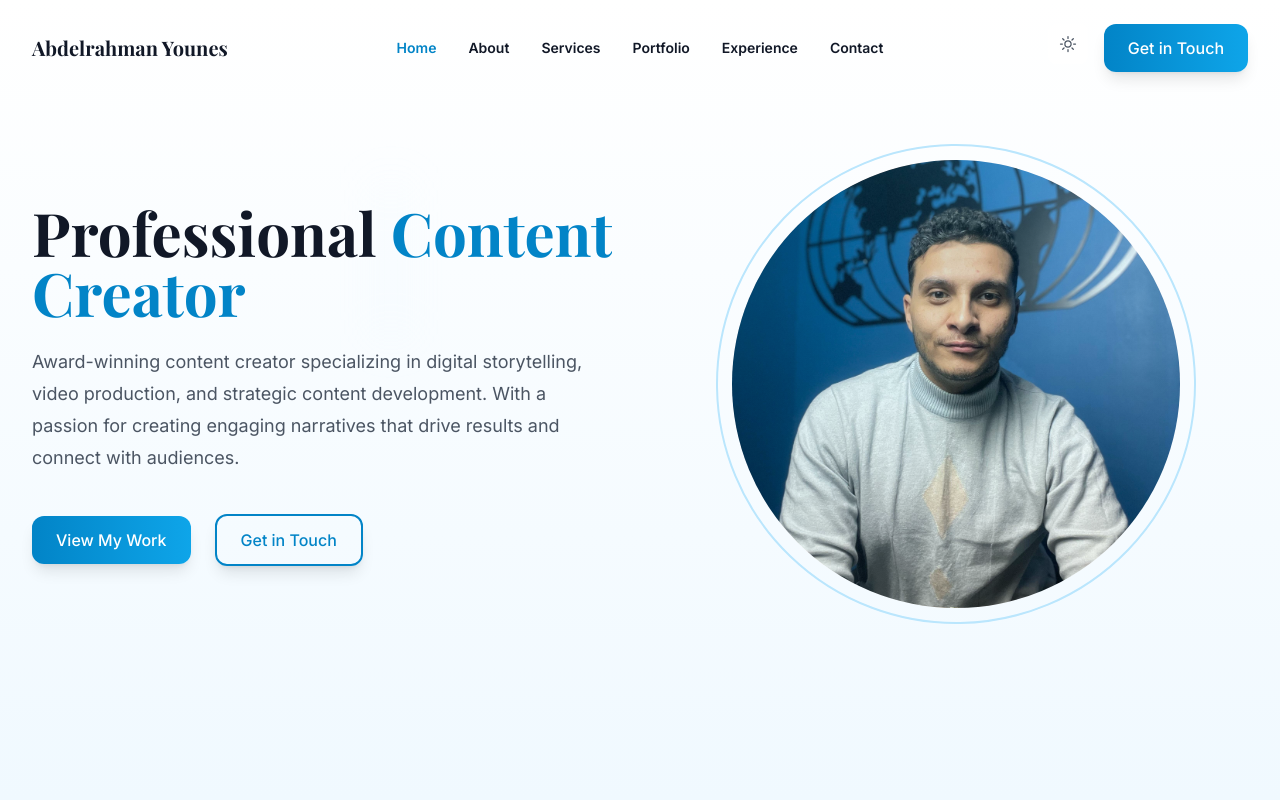
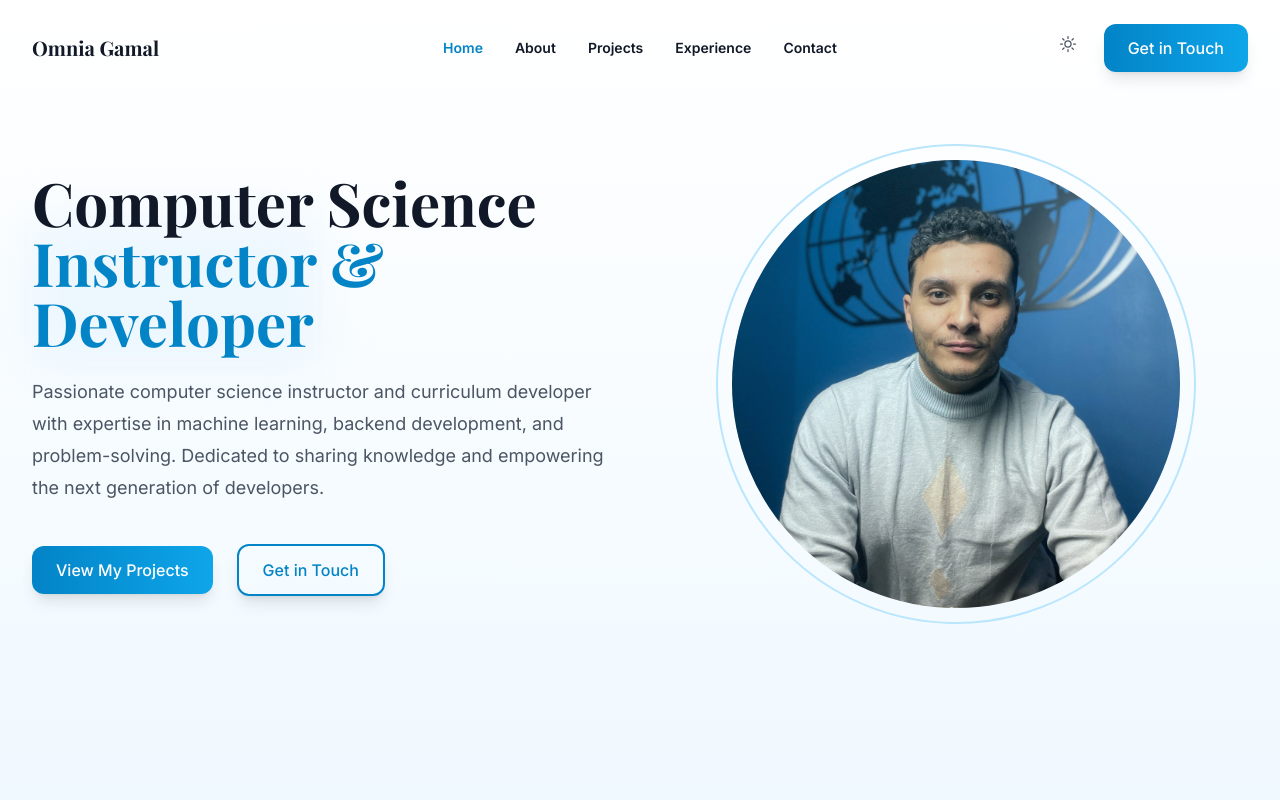
Before and after one commit to YoussefAbdelmaksod1/Abdelrahman-s_portfolio, a Next.js app: page / in a window 1280 px wide. Shown: the top 800 px of the page. Built offline with nearby package versions, Linux system fonts and the light colour scheme; a web font is replaced by a local one.

Commit message:
Update contact information and animations

```diff
--- a/src/app/contact/page.tsx
+++ b/src/app/contact/page.tsx
@@ -3,6 +3,7 @@ import {
   EnvelopeIcon,
   PhoneIcon,
   MapPinIcon,
+  LinkIcon,
 } from '@heroicons/react/24/outline'
 
 const contactMethods = [
@@ -10,19 +11,20 @@ const contactMethods = [
     name: 'Email',
     description: 'Send me an email anytime',
     icon: EnvelopeIcon,
-    contact: 'contact@abdelrahmanyounes.com',
+    contact: 'abdelrahmany99@gmail.com',
   },
   {
     name: 'Phone',
-    description: 'Mon-Fri from 9am to 6pm',
+    description: 'Available for calls',
     icon: PhoneIcon,
-    contact: '+1 (555) 123-4567',
+    contact: '+20 01210233451',
   },
   {
-    name: 'Office',
-    description: 'Come say hello',
-    icon: MapPinIcon,
-    contact: '123 Content Creator St, Digital City, DC 12345',
+    name: 'LinkedIn',
+    description: 'Connect with me',
+    icon: LinkIcon,
+    contact: 'linkedin.com/in/abdelrahman-younes',
+    href: 'https://www.linkedin.com/in/abdelrahman-younes-?utm_source=share&utm_campaign=share_via&utm_content=profile&utm_medium=ios_app',
   },
 ]
 
@@ -70,7 +72,19 @@ export default function ContactPage() {
                           {method.name}
                         </dt>{' '}
                         <dd className="inline">
-                          {method.description} - {method.contact}
+                          {method.description} - {' '}
+                          {method.href ? (
+                            <a
+                              href={method.href}
+                              target="_blank"
+                              rel="noopener noreferrer"
+                              className="text-primary-600 dark:text-primary-400 hover:underline"
+                            >
+                              {method.contact}
+                            </a>
+                          ) : (
+                            method.contact
+                          )}
                         </dd>
                       </div>
                     ))}
--- a/src/app/layout.tsx
+++ b/src/app/layout.tsx
@@ -16,9 +16,9 @@ const playfairDisplay = Playfair_Display({
 })
 
 export const metadata: Metadata = {
-  title: 'Abdelrahman Younes',
-  description: 'Portfolio website showcasing the work and expertise of Abdelrahman Younes, a professional content creator specializing in creative storytelling and digital media.',
-  keywords: ['content creator', 'digital media', 'portfolio', 'creative professional', 'Abdelrahman Younes'],
+  title: 'Omnia Gamal | Computer Science Instructor & Developer',
+  description: 'Portfolio website showcasing the work and expertise of Omnia Gamal, a Computer Science Instructor and Programmer specializing in teaching, machine learning, and backend development.',
+  keywords: ['computer science instructor', 'programmer', 'machine learning', 'backend development', 'coding instructor', 'portfolio', 'Omnia Gamal'],
   icons: [
     {
       rel: 'icon',
--- a/src/app/page.tsx
+++ b/src/app/page.tsx
@@ -83,7 +83,7 @@ export default function HomePage() {
     <>
       <Navigation />
       <main className="flex-grow">
-        {/* Hero Section with 3D Effect and Image */}
+        {/* Hero Section */}
         <section className="relative min-h-screen overflow-hidden section-gradient pt-32 lg:pt-40">
           <div className="container relative z-10">
             <div className="grid items-center gap-12 lg:grid-cols-2">
@@ -99,10 +99,10 @@ export default function HomePage() {
                   animate={{ opacity: 1, y: 0 }}
                   transition={{ delay: 0.2 }}
                 >
-                  Professional{' '}
+                  Computer Science{' '}
                   <span className="relative">
                     <span className="relative z-10 bg-gradient-to-r from-primary-600 via-primary-600 to-primary-600 bg-clip-text text-transparent font-bold">
-                      Content Creator
+                      Instructor & Developer
                     </span>
                     <motion.span
                       className="absolute -inset-1 -z-10 block rounded-lg bg-primary-100/50 blur-xl"
@@ -118,7 +118,7 @@ export default function HomePage() {
                   animate={{ opacity: 1 }}
                   transition={{ delay: 0.4 }}
                 >
-                  Award-winning content creator specializing in digital storytelling, video production, and strategic content development. With a passion for creating engaging narratives that drive results and connect with audiences.
+                  Passionate computer science instructor and curriculum developer with expertise in machine learning, backend development, and problem-solving. Dedicated to sharing knowledge and empowering the next generation of developers.
                 </motion.p>
                 <motion.div
                   className="mt-10 flex items-center justify-center gap-x-6 lg:justify-start"
@@ -126,23 +126,11 @@ export default function HomePage() {
                   animate={{ opacity: 1, y: 0 }}
                   transition={{ delay: 0.6 }}
                 >
-                  <Link href="/portfolio" className="btn-primary group relative overflow-hidden">
-                    <span className="relative z-10">View My Work</span>
-                    <motion.span
-                      className="absolute inset-0 -z-10 bg-primary-700"
-                      initial={{ x: '-100%' }}
-                      whileHover={{ x: 0 }}
-                      transition={{ type: 'tween' }}
-                    />
+                  <Link href="/portfolio" className="btn-primary">
+                    View My Projects
                   </Link>
-                  <Link href="/contact" className="btn-outline group relative overflow-hidden">
-                    <span className="relative z-10">Get in Touch</span>
-                    <motion.span
-                      className="absolute inset-0 -z-10 bg-primary-50"
-                      initial={{ x: '-100%' }}
-                      whileHover={{ x: 0 }}
-                      transition={{ type: 'tween' }}
-                    />
+                  <Link href="/contact" className="btn-outline">
+                    Get in Touch
                   </Link>
                 </motion.div>
               </motion.div>
@@ -168,7 +156,7 @@ export default function HomePage() {
                   />
                   <Image
                     src="/images/profile.jpg"
-                    alt="Abdelrahman Younes"
+                    alt="Omnia Gamal"
                     fill
                     className="object-cover"
                     priority
@@ -366,8 +354,8 @@ export default function HomePage() {
           </div>
         </section>
 
-        {/* Skills & Expertise Section */}
-        <section className="relative section-gradient py-24 sm:py-32">
+        {/* Skills Section */}
+        <section className="relative section-alt py-24 sm:py-32">
           <div className="container">
             <motion.div
               className="mx-auto max-w-2xl text-center"
@@ -375,82 +363,58 @@ export default function HomePage() {
               whileInView={{ opacity: 1, y: 0 }}
               viewport={{ once: true }}
             >
-              <motion.div
-                className="mx-auto mb-6 flex h-16 w-16 items-center justify-center rounded-full bg-primary-100"
-                whileHover={{ scale: 1.1, rotate: 90 }}
-                transition={{ type: "spring", stiffness: 200 }}
-              >
-                <BriefcaseIcon className="h-8 w-8 text-primary-600" />
-              </motion.div>
               <h2 className="heading-2">Skills & Expertise</h2>
               <p className="mt-4 text-lg leading-8 text-gray-600">
-                Mastering the tools and techniques that drive modern digital content creation
+                Specialized in teaching, machine learning, and software development
               </p>
             </motion.div>
 
             <div className="mt-16 grid gap-8 sm:grid-cols-2 lg:grid-cols-3">
               {[
                 {
-                  category: "Content Creation",
-                  skills: ["Video Production", "Photography", "Graphic Design", "Copywriting"],
-                  icon: VideoCameraIcon,
-                  gradient: "from-blue-500 to-cyan-500"
+                  title: "Computer Science Education",
+                  description: "Experienced instructor with a passion for teaching programming and computer science concepts to students of all levels.",
+                  icon: AcademicCapIcon,
                 },
                 {
-                  category: "Digital Marketing",
-                  skills: ["Social Media", "SEO", "Email Marketing", "Analytics"],
-                  icon: MegaphoneIcon,
-                  gradient: "from-purple-500 to-pink-500"
+                  title: "Machine Learning",
+                  description: "Expertise in machine learning algorithms, data preprocessing, and model development for real-world applications.",
+                  icon: SparklesIcon,
                 },
                 {
-                  category: "Technical Skills",
-                  skills: ["Adobe Creative Suite", "Final Cut Pro", "WordPress", "HTML/CSS"],
+                  title: "Backend Development",
+                  description: "Proficient in building robust backend systems using Node.js, PHP, and various databases.",
                   icon: CommandLineIcon,
-                  gradient: "from-orange-500 to-red-500"
                 },
-              ].map((category, index) => (
+              ].map((feature, index) => (
                 <motion.div
-                  key={category.category}
-                  className="group relative isolate flex cursor-pointer flex-col overflow-hidden rounded-2xl bg-white dark:bg-gray-800 shadow-lg"
+                  key={feature.title}
+                  className="group relative bg-white dark:bg-gray-800 rounded-2xl p-8 shadow-lg ring-1 ring-gray-200/50 dark:ring-gray-700/50 transition-all duration-300 hover:shadow-xl hover:-translate-y-1"
                   initial={{ opacity: 0, y: 20 }}
                   whileInView={{ opacity: 1, y: 0 }}
                   viewport={{ once: true }}
                   transition={{ delay: index * 0.2 }}
-                  whileHover={{
-                    y: -5,
-                    transition: { duration: 0.2 }
-                  }}
                 >
-                  <div className={`absolute -inset-0.5 bg-gradient-to-r ${category.gradient} rounded-2xl blur opacity-25 group-hover:opacity-100 transition duration-1000 group-hover:duration-200`} />
-                  <div className="relative p-8">
-                    <div className="flex items-center gap-4">
-                      <motion.div
-                        className={`flex h-12 w-12 items-center justify-center rounded-lg bg-gradient-to-br ${category.gradient}`}
-                      >
-                        <category.icon className="h-6 w-6 text-white" />
-                      </motion.div>
-                      <h3 className="text-xl font-semibold text-gray-900 dark:text-white">{category.category}</h3>
-                    </div>
-                    <div className="mt-4 flex flex-wrap gap-2">
-                      {category.skills.map((skill) => (
-                        <motion.span
-                          key={skill}
-                          className="inline-flex items-center rounded-full bg-gray-100 dark:bg-gray-700 px-3 py-1 text-sm font-medium text-gray-800 dark:text-gray-200 hover:bg-gray-200 dark:hover:bg-gray-600 transition-colors duration-300"
-                          whileHover={{ scale: 1.05 }}
-                        >
-                          {skill}
-                        </motion.span>
-                      ))}
-                    </div>
+                  <div className="absolute inset-0 rounded-2xl bg-gradient-to-r from-primary-100/0 to-primary-100/0 opacity-0 transition-opacity duration-300 group-hover:opacity-100" />
+                  <div className="flex items-center gap-4">
+                    <motion.div
+                      className="flex h-12 w-12 items-center justify-center rounded-lg bg-primary-100 dark:bg-gray-700 text-primary-600 dark:text-primary-400"
+                    >
+                      <feature.icon className="h-6 w-6" />
+                    </motion.div>
+                    <h3 className="text-xl font-semibold text-gray-900 dark:text-white">{feature.title}</h3>
                   </div>
+                  <p className="mt-4 text-body">
+                    {feature.description}
+                  </p>
                 </motion.div>
               ))}
             </div>
           </div>
         </section>
 
-        {/* Featured Work Section */}
-        <section className="relative section-light py-24 sm:py-32">
+        {/* Featured Projects */}
+        <section className="section-light py-24 sm:py-32">
           <div className="container">
             <motion.div
               className="mx-auto max-w-2xl text-center"
@@ -458,9 +422,9 @@ export default function HomePage() {
               whileInView={{ opacity: 1, y: 0 }}
               viewport={{ once: true }}
             >
-              <h2 className="heading-2">Featured Work</h2>
+              <h2 className="heading-2">Featured Projects</h2>
               <p className="mt-4 text-lg leading-8 text-gray-600 dark:text-gray-300">
-                A selection of my most impactful projects and collaborations.
+                A selection of my recent development and research projects
               </p>
             </motion.div>
             <motion.div
@@ -472,21 +436,21 @@ export default function HomePage() {
             >
               {[
                 {
-                  title: "Digital Content Strategy",
-                  description: "Developed and executed a comprehensive content strategy that increased client engagement by 200% across all digital platforms.",
-                  tags: ["Strategy", "Analytics", "Social Media"],
+                  title: "Water Quality Control System",
+                  description: "Digital system to automate water analysis process at drinking water treatment facilities using Node.js and MySQL.",
+                  tags: ["Node.js", "MySQL", "API", "Backend"],
                   gradient: "from-blue-500 to-cyan-500"
                 },
                 {
-                  title: "Video Production Campaign",
-                  description: "Created a series of high-impact promotional videos for a major brand launch, reaching over 1M views across platforms.",
-                  tags: ["Video", "Production", "Branding"],
+                  title: "Car Classification Models",
+                  description: "Machine learning models for classifying car types based on various features using Python and scikit-learn.",
+                  tags: ["Python", "ML", "Data Analysis"],
                   gradient: "from-purple-500 to-pink-500"
                 },
                 {
-                  title: "Creative Storytelling",
-                  description: "Crafted compelling narrative content for a non-profit organization, helping them secure increased funding and support.",
-                  tags: ["Writing", "Impact", "Storytelling"],
+                  title: "Breast Cancer Classifier",
+                  description: "Implementation of machine learning models for classifying breast cancer diagnoses using various algorithms.",
+                  tags: ["Python", "ML", "Healthcare"],
                   gradient: "from-orange-500 to-red-500"
                 }
               ].map((project) => (
--- a/src/components/Navigation.tsx
+++ b/src/components/Navigation.tsx
@@ -11,8 +11,7 @@ import clsx from 'clsx'
 const navigation = [
   { name: 'Home', href: '/' },
   { name: 'About', href: '/about' },
-  { name: 'Services', href: '/services' },
-  { name: 'Portfolio', href: '/portfolio' },
+  { name: 'Projects', href: '/portfolio' },
   { name: 'Experience', href: '/experience' },
   { name: 'Contact', href: '/contact' },
 ]
@@ -40,7 +39,7 @@ export function Navigation() {
       <nav className="container flex items-center justify-between py-4 lg:py-6" aria-label="Global">
         <div className="flex lg:flex-1">
           <Link href="/" className="-m-1.5 p-1.5">
-            <span className="font-display text-lg sm:text-xl font-bold dark:text-white">Abdelrahman Younes</span>
+            <span className="font-display text-lg sm:text-xl font-bold dark:text-white">Omnia Gamal</span>
           </Link>
         </div>
         <div className="flex items-center gap-4 lg:hidden">
```
